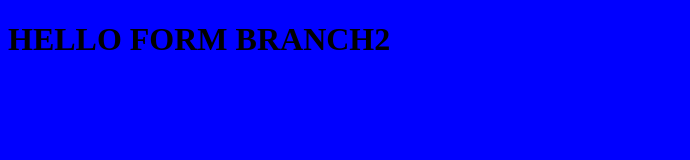
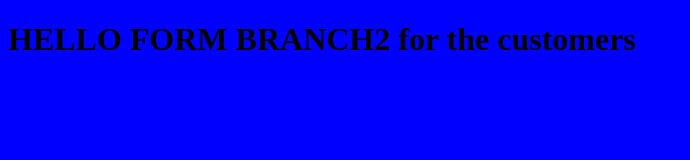
Before and after one commit to Yur-ok/jfain_less, a plain HTML site: page index.html in a window 1280 px wide. Shown: the whole page, without its empty margins (0-690 px from the left). Drawn offline with Linux system fonts and the light colour scheme.

Commit message:
tryiing to be funny

```diff
--- a/index.html
+++ b/index.html
@@ -5,7 +5,7 @@
 </head>
 
 <body bgcolor="blue">
-<H1>HELLO FORM BRANCH2</H1>
+<H1>HELLO FORM BRANCH2 for the customers</H1>
 
 </body>
 </html>
```
